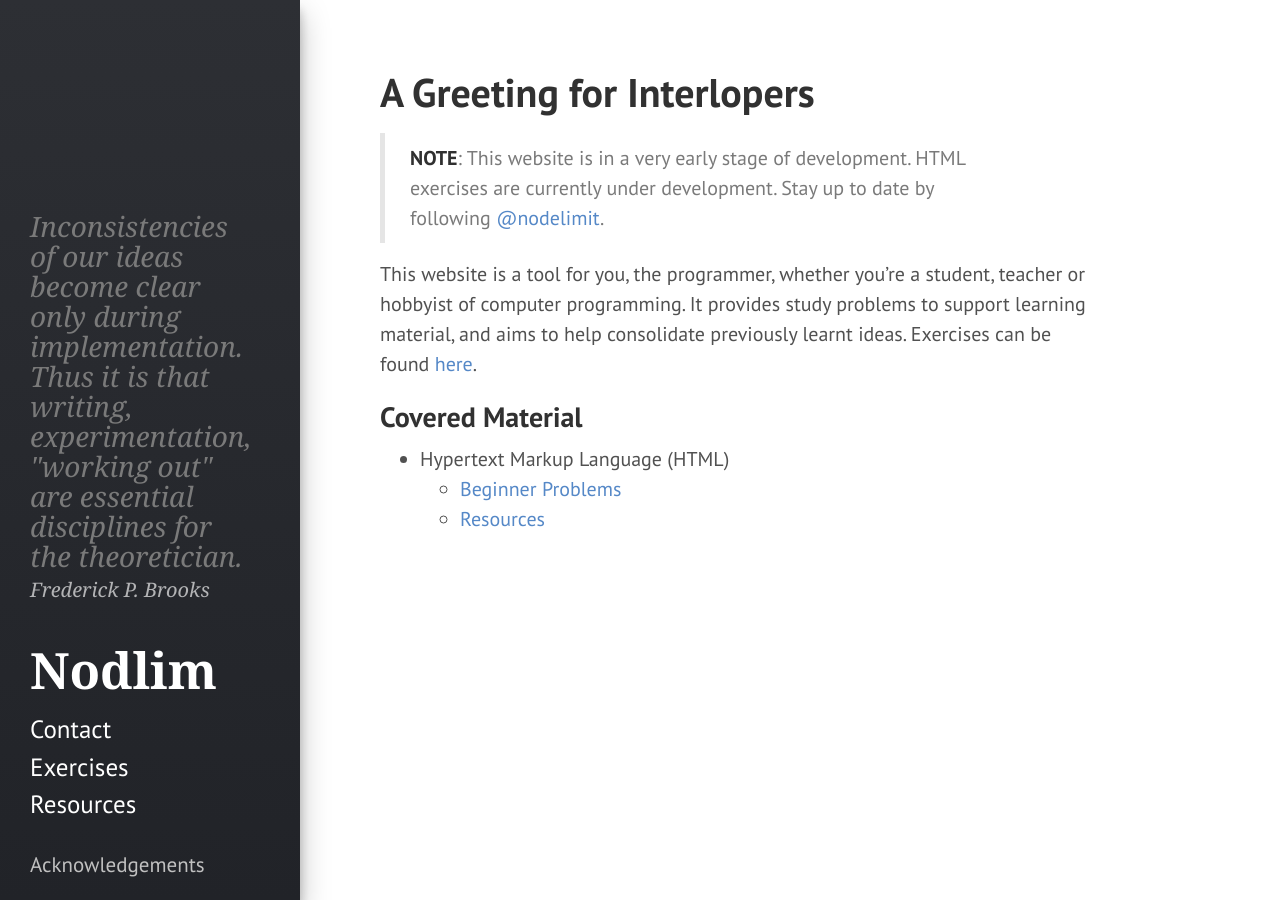
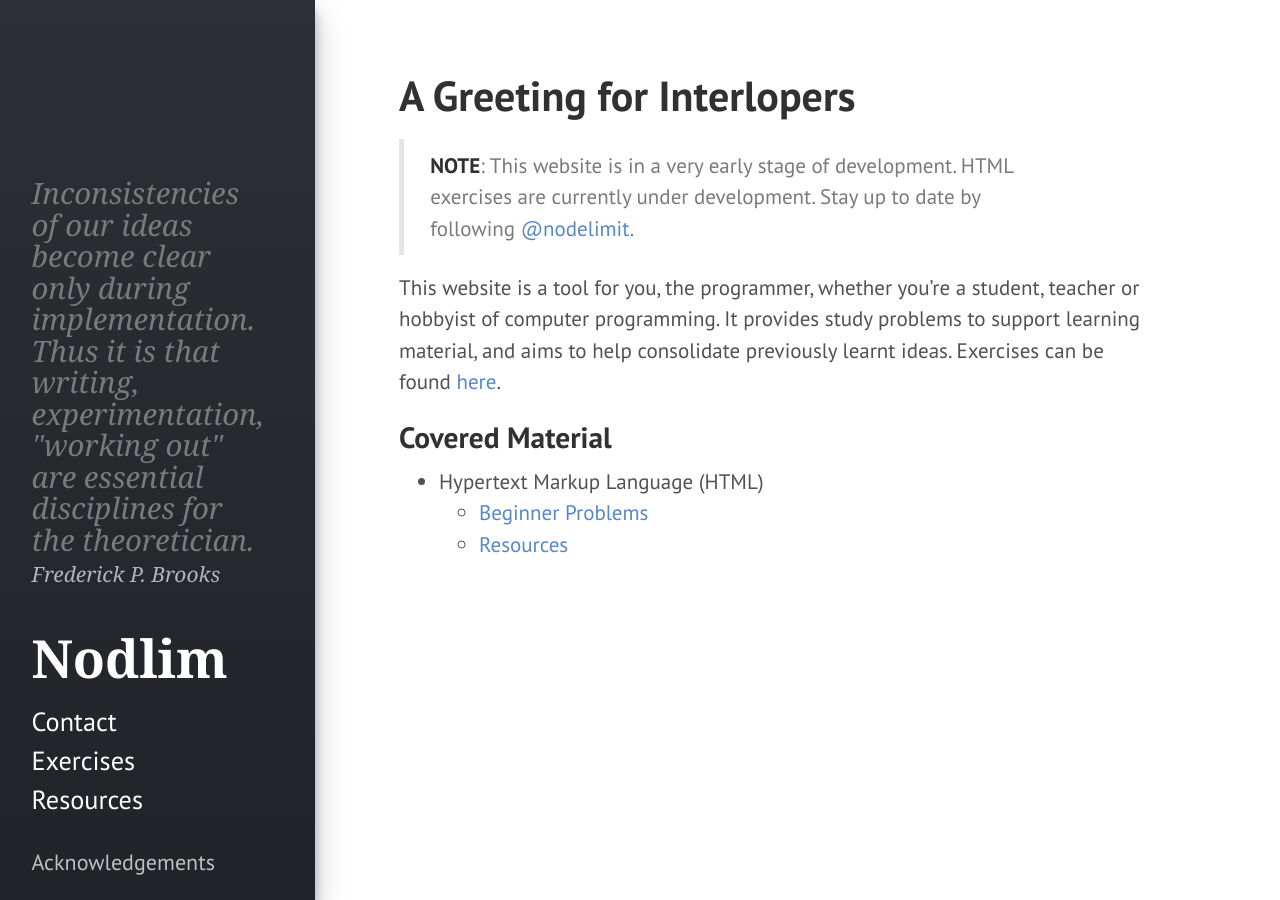
Before and after one commit to kranzuft/nodlim_old, a Jekyll site: the page built from index.md, in a window 1280 px wide. Built offline with Jekyll 4.4.1, drawn with Linux system fonts in a browser that asks for light colours.

Commit message:
minor css fixes

```diff
--- a/public/css/hyde.css
+++ b/public/css/hyde.css
@@ -17,12 +17,12 @@ html {
 }
 @media (min-width: 48em) {
   html {
-    font-size: 16px;
+    font-size: 17px;
   }
 }
 @media (min-width: 58em) {
   html {
-    font-size: 20px;
+    font-size: 21px;
   }
 }
 
@@ -61,7 +61,7 @@ section {border:1px dotted #4ccb73; padding:.5em}
 /* Heading section */
 .sidebar h1 a {
   color: #fff;
-  font-family: "PT Serif", Georgia, serif;
+  font-family: Georgia, serif;
   font-size: 2.5rem;
 }
 
@@ -75,12 +75,12 @@ section {border:1px dotted #4ccb73; padding:.5em}
   font-size: 1.4rem;
   position: relative;
   border-left: 0rem solid #e5e5e5;
-  padding: 0 1rem 0 0;
+  padding: 0;
   padding-right: 1rem;
   line-height: 1.5rem;
 }
 .page-quote blockquote p {
-  margin: 0 0 0;
+  margin: 0;
 }
 .page-quote blockquote footer cite a {
   font-size: 1rem;
@@ -231,7 +231,7 @@ section {border:1px dotted #4ccb73; padding:.5em}
   padding-top: 0rem;
 }
 .tocnav ul {
-  font-family: "PT Serif", Georgia, serif;
+  font-family: Georgia, serif;
 }
 .tocnav a {
   color: #26282D;
--- a/public/css/poole.css
+++ b/public/css/poole.css
@@ -84,6 +84,7 @@ a:focus {
 h1, h2, h3, h4, h5, h6 {
   margin-bottom: .5rem;
   font-weight: bold;
+  font-style: bold;
   line-height: 1.25;
   color: #313131;
   text-rendering: optimizeLegibility;
```
